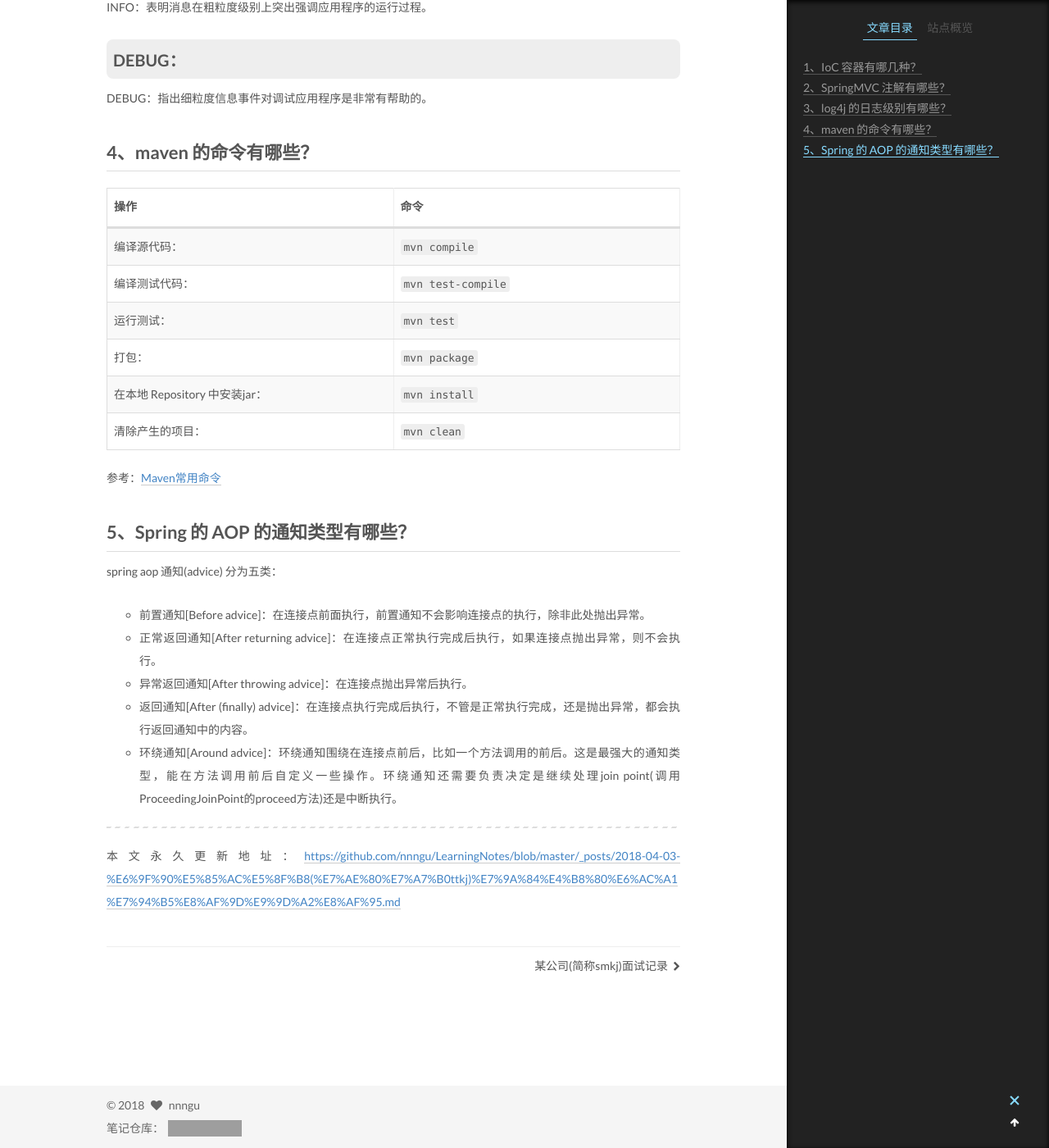
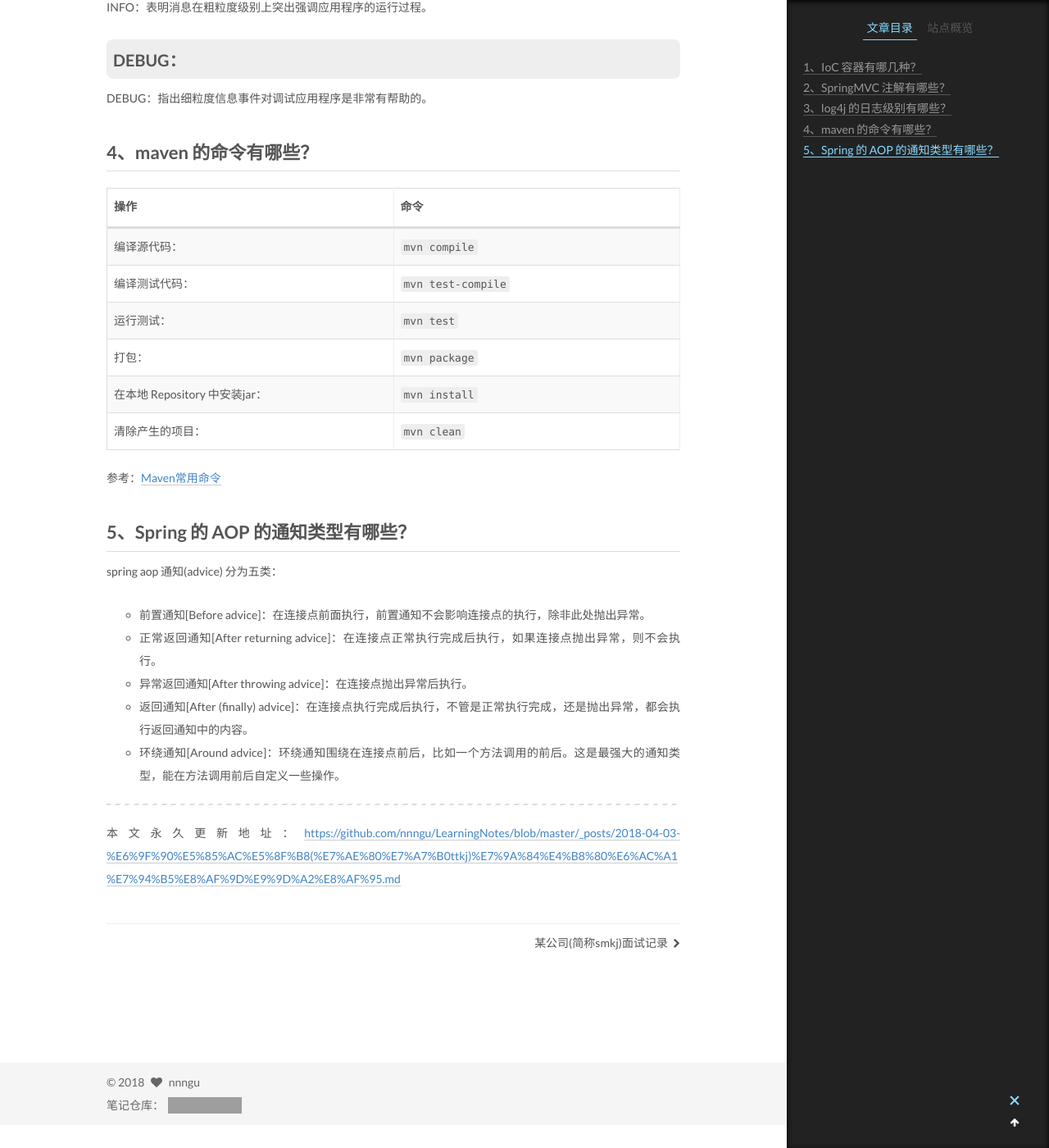
Before and after one commit to nnngu/LearningNotes, a Jekyll site: the page built from _posts/2018-04-03-某公司(简称ttkj)的一次电话面试.md, in a window 1280 px wide and 1400 px high, scrolled down 1569 px. Shown: the whole window at 82% size. Built offline with Jekyll 4.4.1, drawn with Linux system fonts in a browser that asks for light colours; grey boxes are pictures that could not be loaded.

Commit message:
修改文件: _posts/2018-04-03-某公司(简称ttkj)的一次电话面试.md

```diff
--- a/_posts/2018-04-03-某公司(简称ttkj)的一次电话面试.md
+++ b/_posts/2018-04-03-某公司(简称ttkj)的一次电话面试.md
@@ -63,7 +63,7 @@ spring aop 通知(advice) 分为五类：
 * 正常返回通知\[After returning advice\]：在连接点正常执行完成后执行，如果连接点抛出异常，则不会执行。
 * 异常返回通知\[After throwing advice\]：在连接点抛出异常后执行。
 * 返回通知\[After (finally) advice\]：在连接点执行完成后执行，不管是正常执行完成，还是抛出异常，都会执行返回通知中的内容。
-* 环绕通知\[Around advice\]：环绕通知围绕在连接点前后，比如一个方法调用的前后。这是最强大的通知类型，能在方法调用前后自定义一些操作。环绕通知还需要负责决定是继续处理join point(调用ProceedingJoinPoint的proceed方法)还是中断执行。
+* 环绕通知\[Around advice\]：环绕通知围绕在连接点前后，比如一个方法调用的前后。这是最强大的通知类型，能在方法调用前后自定义一些操作。
 
 
 
```
